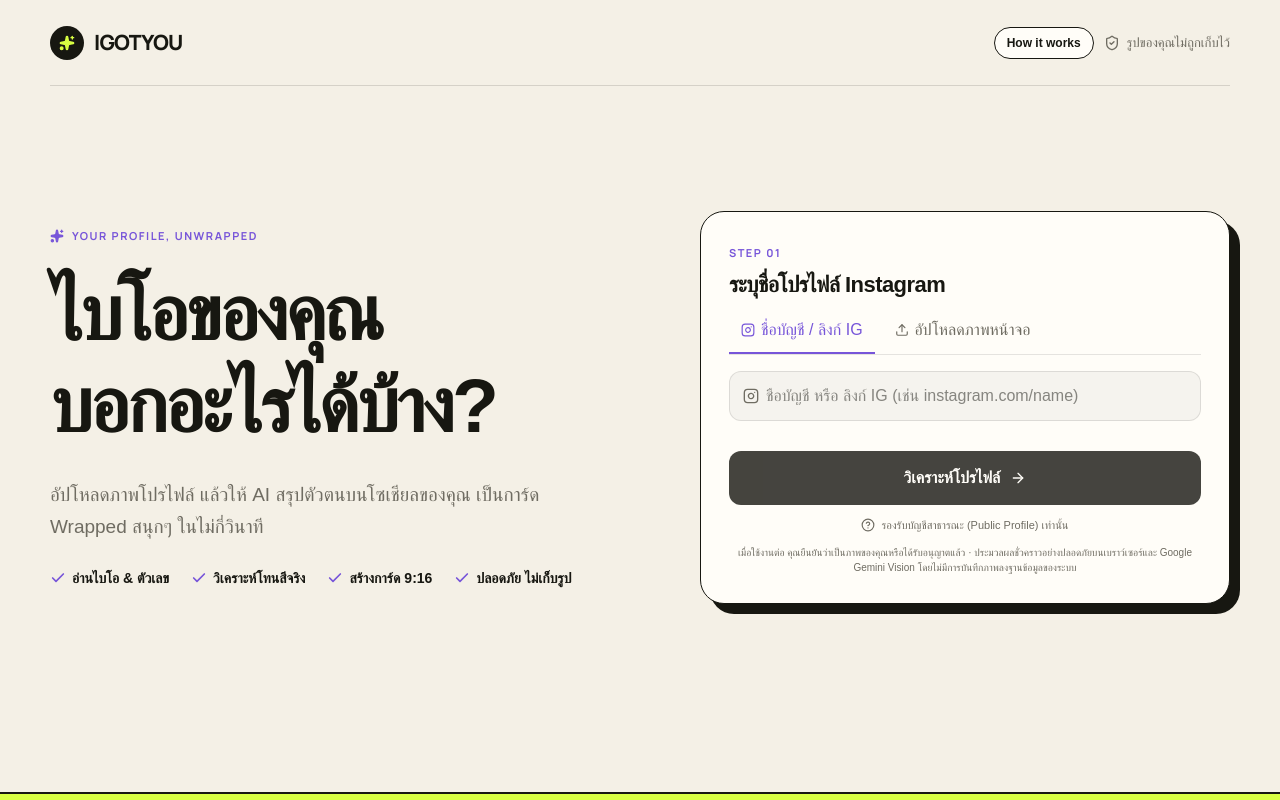
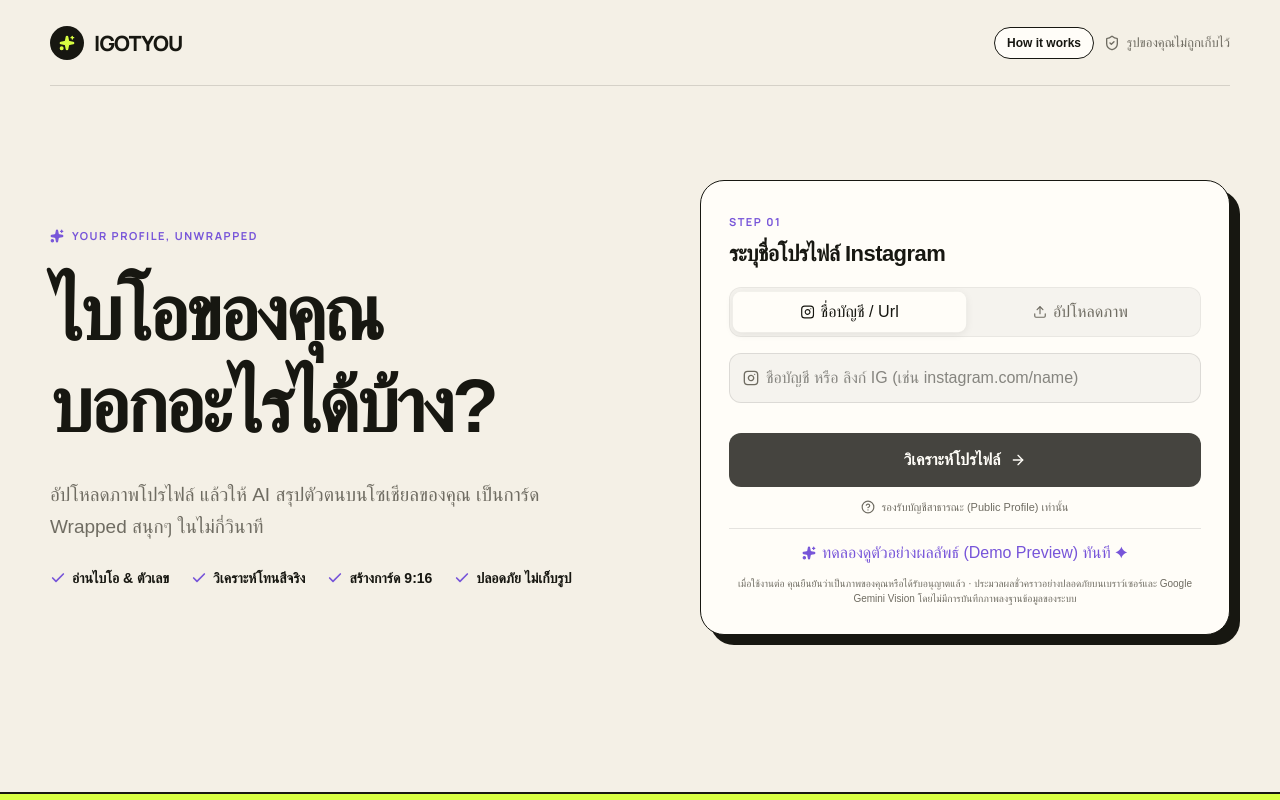
Before and after one commit to Supanat-hub/IGOTYOU, a React (Vite) app: page / in a window 1280 px wide. Shown: the top 800 px of the page. Built offline with nearby package versions, Linux system fonts and the light colour scheme; a web font is replaced by a local one.

Commit message:
feat(ui): add native View Transitions API, tactile spring micro-interactions, and smooth modal animations

```diff
--- a/src/App.tsx
+++ b/src/App.tsx
@@ -54,9 +54,18 @@ export default function App() {
   // Sync hash routing with browser history and redirect unanalyzed #wrapped to home
   useEffect(() => {
     const handleHashChange = () => {
+      const updateState = () => {
         const hash = window.location.hash.toLowerCase();
         if (hash.includes("beta")) {
           setShowBetaBanner(true);
+        }
+        if (hash === "#demo") {
+          setResult(PRESETS.cafe);
+          setHasResult(true);
+          hasResultRef.current = true;
+          setCurrentRoute("result");
+          window.scrollTo({ top: 0, behavior: "smooth" });
+          return;
         }
         if (hash === "#wrapped") {
           if (!hasResult && !isAnalyzing && !hasResultRef.current && !isAnalyzingRef.current) {
@@ -73,6 +82,13 @@ export default function App() {
         window.scrollTo({ top: 0, behavior: "smooth" });
       };
 
+      if (typeof document !== "undefined" && "startViewTransition" in document) {
+        document.startViewTransition(() => updateState());
+      } else {
+        updateState();
+      }
+    };
+
     window.addEventListener("hashchange", handleHashChange);
     return () => window.removeEventListener("hashchange", handleHashChange);
   }, [hasResult, isAnalyzing]);
@@ -80,6 +96,13 @@ export default function App() {
   // Initial check on mount
   useEffect(() => {
     const hash = window.location.hash.toLowerCase();
+    if (hash === "#demo") {
+      setResult(PRESETS.cafe);
+      setHasResult(true);
+      hasResultRef.current = true;
+      setCurrentRoute("result");
+      return;
+    }
     if (hash === "#wrapped" && !hasResult && !isAnalyzing && !hasResultRef.current && !isAnalyzingRef.current) {
       window.location.hash = "";
       setCurrentRoute("home");
@@ -87,11 +110,36 @@ export default function App() {
   }, [hasResult, isAnalyzing]);
 
   const navigateTo = (route: Route) => {
+    const updateDOM = () => {
       setCurrentRoute(route);
       if (route === "result") window.location.hash = "wrapped";
       else if (route === "how-it-works") window.location.hash = "how-it-works";
       else window.location.hash = "";
       window.scrollTo({ top: 0, behavior: "smooth" });
+    };
+
+    if (typeof document !== "undefined" && "startViewTransition" in document) {
+      document.startViewTransition(() => updateDOM());
+    } else {
+      updateDOM();
+    }
+  };
+
+  const handleLoadDemo = () => {
+    const updateDOM = () => {
+      setResult(PRESETS.cafe);
+      setHasResult(true);
+      hasResultRef.current = true;
+      setCurrentRoute("result");
+      window.location.hash = "wrapped";
+      window.scrollTo({ top: 0, behavior: "smooth" });
+    };
+
+    if (typeof document !== "undefined" && "startViewTransition" in document) {
+      document.startViewTransition(() => updateDOM());
+    } else {
+      updateDOM();
+    }
   };
 
   const handleAnalyze = async () => {
@@ -262,6 +310,7 @@ export default function App() {
           isScrapingLoading={isScrapingLoading}
           scraperAlert={scraperAlert}
           onClearScraperAlert={() => setScraperAlert(null)}
+          onLoadDemo={handleLoadDemo}
         />
       )}
 
--- a/src/components/StoryCardModal.tsx
+++ b/src/components/StoryCardModal.tsx
@@ -508,6 +508,7 @@ export default function StoryCardModal({
       role="dialog"
       aria-modal="true"
       aria-label="บันทึกการ์ด IG Story (9:16)"
+      className="modal-backdrop-animate"
       style={{
         position: "fixed",
         inset: 0,
@@ -526,6 +527,7 @@ export default function StoryCardModal({
       onClick={onClose}
     >
       <div
+        className="modal-dialog-animate"
         style={{
           display: "flex",
           flexDirection: isDesktop ? "row" : "column",
--- a/src/components/StoryPlayerModal.tsx
+++ b/src/components/StoryPlayerModal.tsx
@@ -183,12 +183,12 @@ export default function StoryPlayerModal({
       role="dialog"
       aria-modal="true"
       aria-label="Story Wrapped Full-Screen Player"
-      className="fixed inset-0 z-[9999] bg-ink/90 backdrop-blur-md flex items-center justify-center p-0 md:p-6 select-none"
+      className="fixed inset-0 z-[9999] bg-ink/90 backdrop-blur-md flex items-center justify-center p-0 md:p-6 select-none modal-backdrop-animate"
       onClick={onClose}
     >
       {/* 9:16 Story Frame Container */}
       <div
-        className="w-full h-[100dvh] md:w-[420px] md:h-[840px] md:max-h-[94vh] bg-paper rounded-none md:rounded-[28px] border-0 md:border-3 border-ink relative overflow-hidden flex flex-col justify-between"
+        className="w-full h-[100dvh] md:w-[420px] md:h-[840px] md:max-h-[94vh] bg-paper rounded-none md:rounded-[28px] border-0 md:border-3 border-ink relative overflow-hidden flex flex-col justify-between modal-dialog-animate"
         onClick={(e) => e.stopPropagation()}
         style={{
           boxShadow: "0 25px 60px -15px rgba(0, 0, 0, 0.85), 0 0 0 2px var(--ink)",
--- a/src/index.css
+++ b/src/index.css
@@ -211,10 +211,33 @@ a { color: inherit; text-decoration: none; }
 .swatches .swatch:hover { transform: scale(1.05); z-index: 2; filter: brightness(1.08); }
 .remix-card { grid-column: span 12; min-height: auto !important; background: var(--green); color: white; padding: 24px 28px !important; display: flex; flex-direction: column; gap: 16px; }
 .remix-card .card-topline { display: flex; justify-content: space-between; opacity: .75; font: 700 11px Manrope, sans-serif; letter-spacing: .08em; }
-.remix-content-row { display: flex; align-items: center; gap: 20px; width: 100%; }
-.result-reveal article { animation: reveal .6s both; }
-.result-reveal article:nth-child(2) { animation-delay: .08s; } .result-reveal article:nth-child(3) { animation-delay: .14s; }
-@keyframes reveal { from { opacity: .2; transform: translateY(16px) scale(.98); } }
+/* Staggered Spring Reveal for Result Page Cards */
+.result-reveal article {
+  animation: smooth-stagger-reveal 0.45s cubic-bezier(0.16, 1, 0.3, 1) both;
+  will-change: transform, opacity;
+  transition: transform 0.2s cubic-bezier(0.16, 1, 0.3, 1), box-shadow 0.2s ease;
+}
+.result-reveal article:hover {
+  transform: translateY(-2px);
+  box-shadow: 6px 6px 0 var(--ink);
+}
+.result-reveal article:nth-child(1) { animation-delay: 0.03s; }
+.result-reveal article:nth-child(2) { animation-delay: 0.08s; }
+.result-reveal article:nth-child(3) { animation-delay: 0.13s; }
+.result-reveal article:nth-child(4) { animation-delay: 0.18s; }
+.result-reveal article:nth-child(5) { animation-delay: 0.23s; }
+.result-reveal article:nth-child(6) { animation-delay: 0.28s; }
+
+@keyframes smooth-stagger-reveal {
+  from {
+    opacity: 0;
+    transform: translateY(16px) scale(0.985);
+  }
+  to {
+    opacity: 1;
+    transform: translateY(0) scale(1);
+  }
+}
 
 .privacy { margin-bottom: 100px; border: 1px solid var(--ink); border-radius: 20px; padding: 34px 38px; display: grid; grid-template-columns: auto 1.4fr 1fr; gap: 28px; align-items: center; background: var(--white); }
 .privacy-icon { width: 58px; height: 58px; display: grid; place-items: center; border-radius: 50%; background: #e9e1ff; color: var(--purple); }
@@ -711,3 +734,124 @@ a { color: inherit; text-decoration: none; }
   flex-shrink: 0;
   animation: pulse-ring 1.2s infinite ease-in-out;
 }
+
+/* ==========================================================================
+   Modern Native View Transitions API (Cross-document & same-document transitions)
+   ========================================================================== */
+::view-transition-old(root) {
+  animation: 180ms cubic-bezier(0.4, 0, 1, 1) both vt-fade-out,
+             180ms cubic-bezier(0.4, 0, 0.2, 1) both vt-slide-out;
+}
+
+::view-transition-new(root) {
+  animation: 260ms cubic-bezier(0, 0, 0.2, 1) 30ms both vt-fade-in,
+             260ms cubic-bezier(0.16, 1, 0.3, 1) 30ms both vt-slide-in;
+}
+
+@keyframes vt-fade-out {
+  from { opacity: 1; }
+  to { opacity: 0; }
+}
+
+@keyframes vt-fade-in {
+  from { opacity: 0; }
+  to { opacity: 1; }
+}
+
+@keyframes vt-slide-out {
+  from { transform: translateY(0); }
+  to { transform: translateY(-8px); }
+}
+
+@keyframes vt-slide-in {
+  from { transform: translateY(12px); }
+  to { transform: translateY(0); }
+}
+
+/* Accessibility: Respect user preference for reduced motion */
+@media (prefers-reduced-motion: reduce) {
+  ::view-transition-group(*),
+  ::view-transition-old(*),
+  ::view-transition-new(*) {
+    animation: none !important;
+  }
+  .result-reveal article {
+    animation: none !important;
+  }
+}
+
+/* ==========================================================================
+   Tactile Spring Physics for Buttons & Interactive Controls
+   ========================================================================== */
+.primary-button,
+.nav-pill-btn,
+.ethics-trigger-btn,
+.action-btn,
+button:not(:disabled) {
+  transition: transform 160ms cubic-bezier(0.34, 1.56, 0.64, 1),
+              box-shadow 160ms ease,
+              background-color 160ms ease,
+              opacity 160ms ease;
+  will-change: transform;
+}
+
+.primary-button:active,
+.ethics-trigger-btn:active,
+.action-btn:active {
+  transform: scale(0.97) translateY(2px) !important;
+}
+
+.nav-pill-btn:active {
+  transform: scale(0.95) !important;
+}
+
+/* ==========================================================================
+   Smooth Modal Backdrop & Dialog Animations
+   ========================================================================== */
+.modal-backdrop-animate {
+  animation: modal-fade-in 0.22s cubic-bezier(0.16, 1, 0.3, 1) both;
+}
+
+.modal-dialog-animate {
+  animation: modal-scale-in 0.26s cubic-bezier(0.16, 1, 0.3, 1) both;
+  will-change: transform, opacity;
+}
+
+@keyframes modal-fade-in {
+  from {
+    opacity: 0;
+    backdrop-filter: blur(0px);
+  }
+  to {
+    opacity: 1;
+    backdrop-filter: blur(10px);
+  }
+}
+
+@keyframes modal-scale-in {
+  from {
+    opacity: 0;
+    transform: scale(0.95) translateY(12px);
+  }
+  to {
+    opacity: 1;
+    transform: scale(1) translateY(0);
+  }
+}
+
+/* Generic buttery-smooth fade-in */
+@keyframes fadeIn {
+  from {
+    opacity: 0;
+    transform: scale(0.985);
+  }
+  to {
+    opacity: 1;
+    transform: scale(1);
+  }
+}
+
+.animate-fadeIn {
+  animation: fadeIn 0.25s cubic-bezier(0.16, 1, 0.3, 1) both;
+  will-change: opacity, transform;
+}
--- a/src/pages/HomePage.tsx
+++ b/src/pages/HomePage.tsx
@@ -34,6 +34,7 @@ interface HomePageProps {
   isScrapingLoading?: boolean;
   scraperAlert?: { message: string; allowFallback: boolean } | null;
   onClearScraperAlert?: () => void;
+  onLoadDemo?: () => void;
 }
 
 const MARQUEE_ITEMS = [
@@ -61,6 +62,7 @@ export default function HomePage({
   isScrapingLoading = false,
   scraperAlert = null,
   onClearScraperAlert,
+  onLoadDemo,
 }: HomePageProps) {
   const fileInput = useRef<HTMLInputElement>(null);
   const [activeTab, setActiveTab] = useState<"username" | "upload">("username");
@@ -131,15 +133,15 @@ export default function HomePage({
             )}
           </div>
 
-          {/* Test Mode Tab Switcher */}
+          {/* Test Mode Smooth Segmented Tab Switcher */}
           {isTestMode && (
-            <div className="flex border-b border-black/10 dark:border-white/10 mb-4 gap-2">
+            <div className="relative flex p-1 bg-black/[0.04] dark:bg-white/[0.06] rounded-xl mb-4 border border-black/5 dark:border-white/5 select-none">
               <button
                 type="button"
-                className={`pb-2.5 px-3 font-bold text-xs sm:text-sm transition-all border-b-2 flex items-center gap-1.5 cursor-pointer ${
+                className={`flex-1 py-2 px-3 font-bold text-xs sm:text-sm rounded-lg transition-all duration-200 flex items-center justify-center gap-1.5 cursor-pointer ${
                   activeTab === "username"
-                    ? "border-purple text-purple"
-                    : "border-transparent text-muted hover:text-ink"
+                    ? "bg-white text-ink shadow-[0_2px_8px_rgba(0,0,0,0.08)] scale-[1.01]"
+                    : "text-muted hover:text-ink hover:bg-black/[0.02]"
                 }`}
                 onClick={() => {
                   setActiveTab("username");
@@ -147,14 +149,14 @@ export default function HomePage({
                 }}
               >
                 <InstagramIcon className="w-3.5 h-3.5" />
-                <span>ชื่อบัญชี / ลิงก์ IG</span>
+                <span>ชื่อบัญชี / Url</span>
               </button>
               <button
                 type="button"
-                className={`pb-2.5 px-3 font-bold text-xs sm:text-sm transition-all border-b-2 flex items-center gap-1.5 cursor-pointer ${
+                className={`flex-1 py-2 px-3 font-bold text-xs sm:text-sm rounded-lg transition-all duration-200 flex items-center justify-center gap-1.5 cursor-pointer ${
                   activeTab === "upload"
-                    ? "border-purple text-purple"
-                    : "border-transparent text-muted hover:text-ink"
+                    ? "bg-white text-ink shadow-[0_2px_8px_rgba(0,0,0,0.08)] scale-[1.01]"
+                    : "text-muted hover:text-ink hover:bg-black/[0.02]"
                 }`}
                 onClick={() => {
                   setActiveTab("upload");
@@ -162,7 +164,7 @@ export default function HomePage({
                 }}
               >
                 <Upload className="w-3.5 h-3.5" />
-                <span>อัปโหลดภาพหน้าจอ</span>
+                <span>อัปโหลดภาพ</span>
               </button>
             </div>
           )}
@@ -208,7 +210,7 @@ export default function HomePage({
                         onClearScraperAlert?.();
                       }}
                     >
-                      สลับไปใช้วิธีอัปโหลดภาพหน้าจอแทน
+                      สลับไปใช้วิธีอัปโหลดภาพแทน
                     </button>
                   )}
                 </div>
@@ -314,6 +316,19 @@ export default function HomePage({
             </>
           )}
 
+          {onLoadDemo && (
+            <div className="flex items-center justify-center mt-3 pt-3 border-t border-black/10 dark:border-white/10">
+              <button
+                type="button"
+                onClick={onLoadDemo}
+                className="inline-flex items-center gap-1.5 text-xs font-bold text-purple hover:underline cursor-pointer transition-opacity hover:opacity-85"
+              >
+                <Sparkles className="w-3.5 h-3.5 fill-purple text-purple" />
+                <span>ทดลองดูตัวอย่างผลลัพธ์ (Demo Preview) ทันที ✦</span>
+              </button>
+            </div>
+          )}
+
           <p className="consent text-[11px] text-muted text-center mt-3 leading-relaxed">
             เมื่อใช้งานต่อ คุณยืนยันว่าเป็นภาพของคุณหรือได้รับอนุญาตแล้ว · ประมวลผลชั่วคราวอย่างปลอดภัยบนเบราว์เซอร์และ Google Gemini Vision โดยไม่มีการบันทึกภาพลงฐานข้อมูลของระบบ
           </p>
```
Lines whose indentation alone changed are shown as unchanged.
